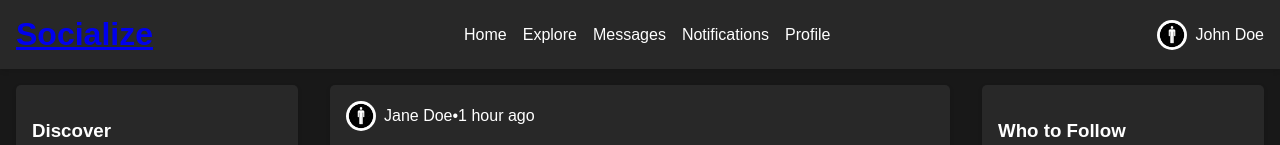
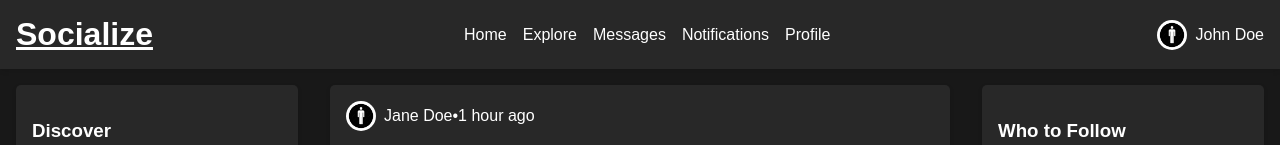
Before and after one commit to anonymous1001110101/123testingtesting, a plain HTML site: page index.html in a window 1280 px wide. Shown: the top 145 px of the page. Drawn offline with Linux system fonts and the light colour scheme.

Commit message:
Update index.html

```diff
--- a/index.html
+++ b/index.html
@@ -11,7 +11,7 @@
 
     <header>
         <div class="logo">
-            <h1><a href="#">Socialize</a></h1>
+            <h1><a style="color: #FFFFFF;" href="#">Socialize</a></h1>
         </div>
         <nav>
             <ul>
```
